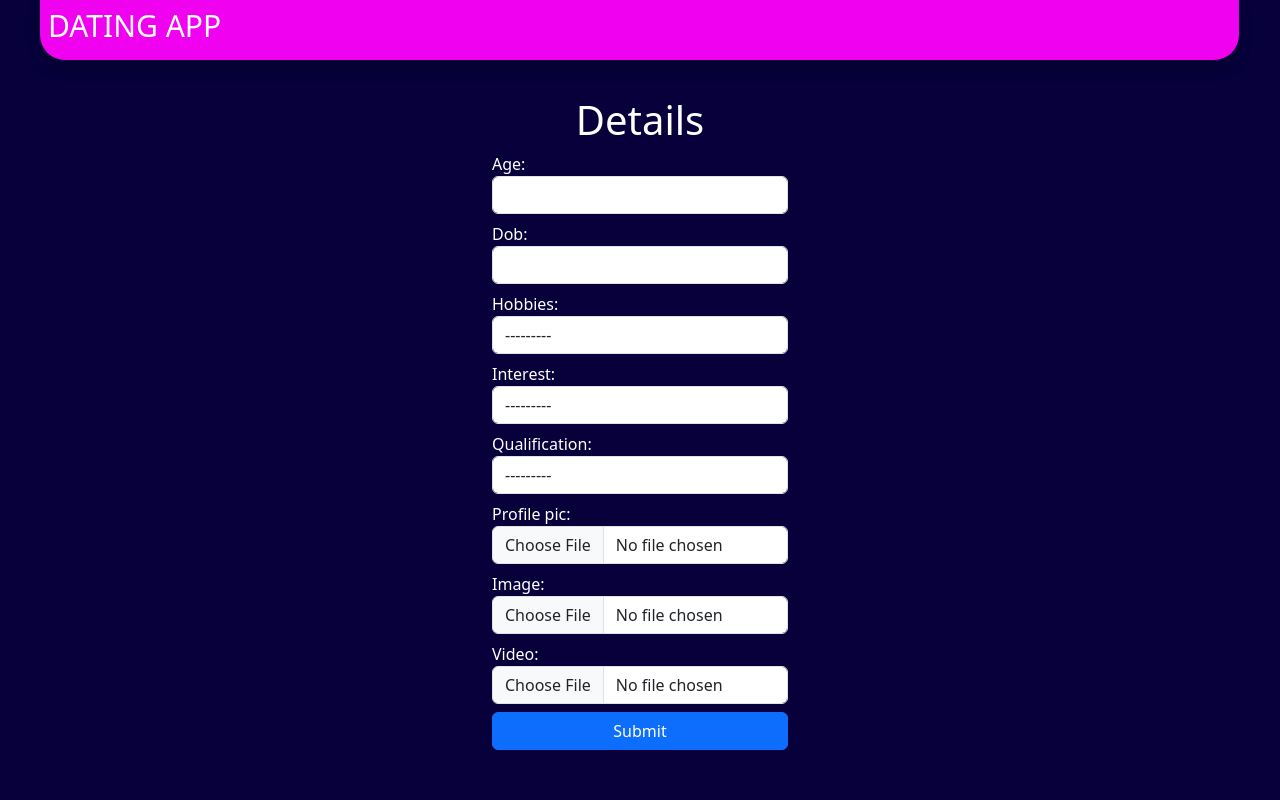
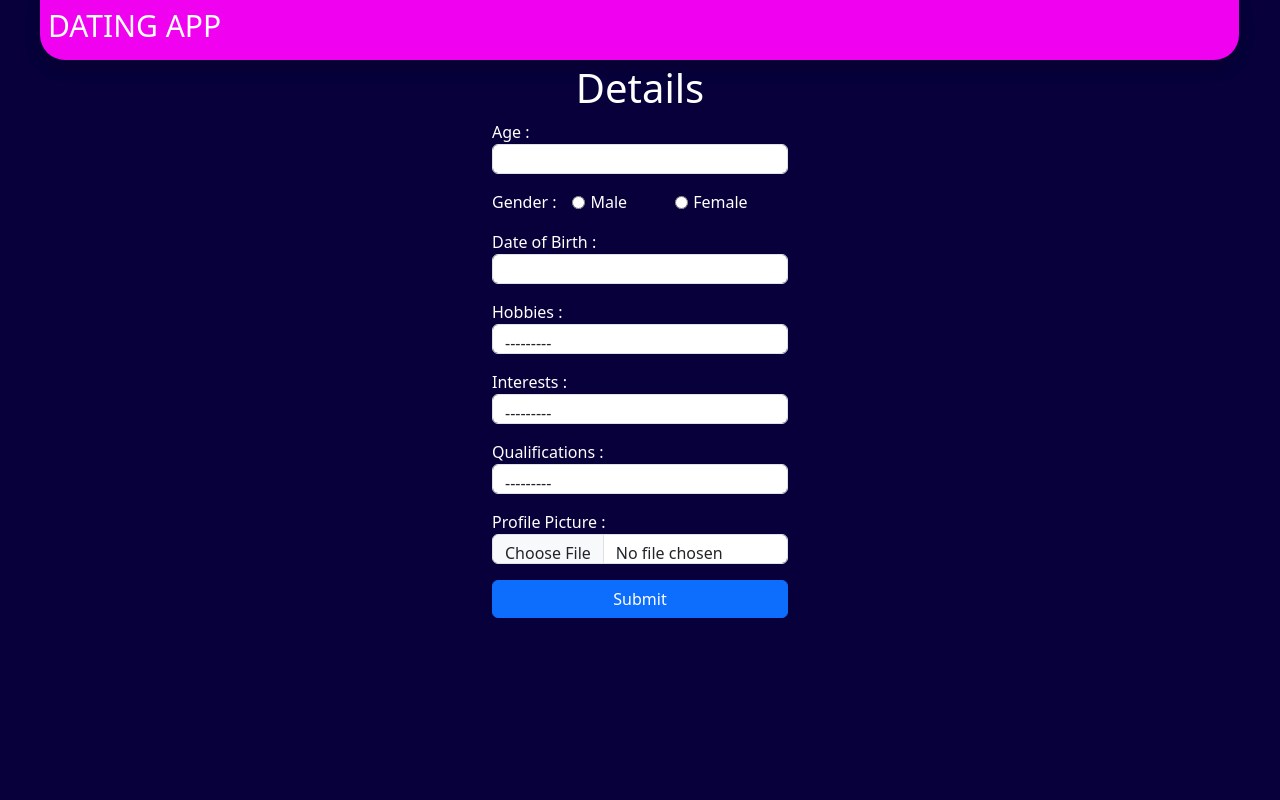
Before and after one commit to Soorajappu/Datingwebsite, a Django app: page /details/ in a window 1280 px wide. Run offline with Django 5.2, Linux system fonts and the light colour scheme; data that the repository does not hold is empty.

Commit message:
modified dating app

```diff
--- a/DatingApp/Dating/forms.py
+++ b/DatingApp/Dating/forms.py
@@ -1,5 +1,10 @@
 from django import forms
-from .models import User, PersonalDetails, ProfileMultPic, Videos, Hobbies, Interests, Employee, Employer, JobSeeker
+from .models import User, PersonalDetails, Hobbies, Interests, Employee, Employer, JobSeeker
+
+GENDER_CHOICES = [
+        ('M', 'Male'),
+        ('F', 'Female'),
+    ]
 
 class UserCreateForm(forms.ModelForm):
 
@@ -14,32 +19,27 @@ class UserCreateForm(forms.ModelForm):
 
 
 class PersonalDetailsForm(forms.ModelForm):
+    gender = forms.ChoiceField(choices=GENDER_CHOICES, widget=forms.RadioSelect(attrs={'class': 'radio-btn gap-5'}))
+
     class Meta:
         model = PersonalDetails
-        fields = ['age', 'dob', 'hobbies', 'interest', 'qualification', 'profile_pic']
+        fields = ['age', 'gender', 'dob', 'hobbies', 'interest', 'qualification', 'profile_pic']
+        labels ={
+            'age': 'Age',
+            'gender': 'Gender',
+            'dob': 'Date of Birth',
+            'hobbies': 'Hobbies',
+            'interest': 'Interests',
+            'qualification': 'Qualifications',
+            'profile_pic': 'Profile Picture',
+        }
         widgets = {
-            'age': forms.NumberInput(attrs={'class': 'form-control', 'style':'height: 30px;', 'style':'margin-bottom: -8px;'}),
-            'dob': forms.DateInput(attrs={'class': 'form-control', 'style':'height: 30px;', 'style':'margin-bottom: -8px;'}),
-            'hobbies': forms.Select(attrs={'class': 'form-control', 'style':'height: 30px;', 'style':'margin-bottom: -8px;'}),
-            'interest': forms.Select(attrs={'class': 'form-control', 'style':'height: 30px;', 'style':'margin-bottom: -8px;'}),
-            'qualification': forms.Select(attrs={'class': 'form-control', 'style':'height: 30px;', 'style':'margin-bottom: -8px;'}),
-            'profile_pic': forms.FileInput(attrs={'class': 'form-control', 'style':'height: 30px;', 'style':'margin-bottom: -8px;'}),
-        }
-
-class ImageForm(forms.ModelForm):
-    class Meta:
-        model = ProfileMultPic
-        fields = ['image']
-        widgets={
-            'image': forms.FileInput(attrs={'class': 'form-control', 'style':'height: 30px;', 'style':'margin-bottom: -8px;'}),
-        }
-
-class VideoForm(forms.ModelForm):
-    class Meta:
-        model = Videos
-        fields = ['video']
-        widgets={
-            'video': forms.FileInput(attrs={'class': 'form-control', 'style':'height: 30px;', 'style':'margin-bottom: -8px;'}),
+            'age': forms.NumberInput(attrs={'class': 'form-control h-30'}),
+            'dob': forms.DateInput(attrs={'class': 'form-control h-30'}),
+            'hobbies': forms.Select(attrs={'class': 'form-control h-30'}),
+            'interest': forms.Select(attrs={'class': 'form-control h-30'}),
+            'qualification': forms.Select(attrs={'class': 'form-control h-30'}),
+            'profile_pic': forms.FileInput(attrs={'class': 'form-control h-30'}),
         }
 
 
@@ -48,9 +48,9 @@ class EmployeeForm(forms.ModelForm):
         model = Employee
         fields = ['company_name', 'designation', 'location']
         widgets={
-            'company_name': forms.TextInput(attrs={'class': 'form-control', 'style':'height: 30px;', 'style':'margin-bottom: -8px;'}),
-            'designation': forms.TextInput(attrs={'class': 'form-control', 'style':'height: 30px;', 'style':'margin-bottom: -8px;'}),
-            'location': forms.TextInput(attrs={'class': 'form-control', 'style':'height: 30px;', 'style':'margin-bottom: -8px;'}),
+            'company_name': forms.TextInput(attrs={'class': 'form-control h-30'}),
+            'designation': forms.TextInput(attrs={'class': 'form-control h-30'}),
+            'location': forms.TextInput(attrs={'class': 'form-control h-30'}),
         }
 
 class EmployerForm(forms.ModelForm):
@@ -58,9 +58,9 @@ class EmployerForm(forms.ModelForm):
         model = Employer
         fields = ['company_name', 'designation', 'location']
         widgets={
-            'company_name': forms.TextInput(attrs={'class': 'form-control', 'style':'height: 30px;', 'style':'margin-bottom: -8px;'}),
-            'designation': forms.TextInput(attrs={'class': 'form-control', 'style':'height: 30px;', 'style':'margin-bottom: -8px;'}),
-            'location': forms.TextInput(attrs={'class': 'form-control', 'style':'height: 30px;', 'style':'margin-bottom: -8px;'}),
+            'company_name': forms.TextInput(attrs={'class': 'form-control h-30'}),
+            'designation': forms.TextInput(attrs={'class': 'form-control h-30'}),
+            'location': forms.TextInput(attrs={'class': 'form-control h-30'}),
         }
 
 
--- a/DatingApp/Dating/models.py
+++ b/DatingApp/Dating/models.py
@@ -36,8 +36,14 @@ class Qualifications(models.Model):
 
 
 class PersonalDetails(models.Model):
+    GENDER_CHOICES = [
+        ('M', 'Male'),
+        ('F', 'Female'),
+        ('O', 'Other'),
+    ]
     id = models.AutoField(primary_key=True)
     age = models.IntegerField()
+    gender = models.CharField(max_length=1, choices=GENDER_CHOICES)
     dob = models.DateField()
     hobbies = models.ForeignKey(Hobbies, on_delete=models.CASCADE)
     interest = models.ForeignKey(Interests, on_delete=models.CASCADE)
@@ -47,23 +53,6 @@ class PersonalDetails(models.Model):
     def __str__(self):
         return f"Personal Details of {self.id}"
 
-
-class ProfileMultPic(models.Model):
-    id = models.AutoField(primary_key=True)
-    personal_detail = models.ForeignKey(PersonalDetails, related_name='images', on_delete=models.CASCADE)
-    image = models.ImageField(upload_to='personal_images/', blank=True, null=True)
-
-    def __str__(self):
-        return f"Image {self.id} for Personal Detail {self.personal_detail.id}"
-
-
-class Videos(models.Model):
-    id = models.AutoField(primary_key=True)
-    personal_detail = models.ForeignKey(PersonalDetails, related_name='videos', on_delete=models.CASCADE)
-    video = models.FileField(upload_to='reels_video/', blank=True, null=True)
-
-    def __str__(self):
-        return f"Video {self.id} for Personal Detail {self.personal_detail.id}"
 
 
 class Employee(models.Model):
--- a/DatingApp/Dating/templates/dating/personal_details.html
+++ b/DatingApp/Dating/templates/dating/personal_details.html
@@ -1,17 +1,42 @@
 {% extends "shared/base.html" %}
 {% load static %}
 {% block content %}
-    <div class="container-fluid mt-7">
+    <div class="container-fluid mt-5">
         <div class="row mb-5">
             <div class="col"></div>
             <div class="col-3 mt-3">
                 <h1 class='title-detail text-center'>Details</h1>
                 <form method="post" enctype="multipart/form-data">
                     {% csrf_token %}
-                    {{ detail_form.as_p }}
-                    {{ image_form.as_p }}
-                    {{ video_form.as_p }}
-                    <div class='d-grid'>
+                    <div class="mb-3">
+                        <label for="age" >{{ detail_form.age.label }} :</label>
+                        {{ detail_form.age }}
+                    </div>
+                    <div class="mb-3 radio-btn gap-3">
+                        <label for="gender">{{ detail_form.gender.label }} :</label>
+                        <div>{{ detail_form.gender }}</div>
+                    </div>
+                    <div class="mb-3">
+                        <label for="dob">{{ detail_form.dob.label }} :</label>
+                        {{ detail_form.dob }}
+                    </div>
+                    <div class="mb-3">
+                        <label for="hobbies">{{ detail_form.hobbies.label }} :</label>
+                        {{ detail_form.hobbies }}
+                    </div>
+                    <div class="mb-3">
+                        <label for="interest">{{ detail_form.interest.label }} :</label>
+                        {{ detail_form.interest }}
+                    </div>
+                    <div class="mb-3">
+                        <label for="qualification">{{ detail_form.qualification.label }} :</label>
+                        {{ detail_form.qualification }}
+                    </div>
+                    <div class="mb-3">
+                        <label for="profile_pic">{{ detail_form.profile_pic.label }} :</label>
+                        {{ detail_form.profile_pic }}
+                    </div>
+                    <div class='d-grid '>
                         <button type="submit" class="btn btn-primary">Submit</button>
                     </div>
                 </form>
--- a/DatingApp/Dating/views.py
+++ b/DatingApp/Dating/views.py
@@ -1,6 +1,6 @@
 from django.shortcuts import render
 from django.views.generic import CreateView
-from .forms import UserCreateForm,PersonalDetailsForm,ImageForm,VideoForm,EmployeeForm,EmployerForm,JobSeekerForm
+from .forms import UserCreateForm,PersonalDetailsForm,EmployeeForm,EmployerForm,JobSeekerForm
 from django.urls import reverse_lazy
 from django.views.generic import TemplateView
 
@@ -37,6 +37,4 @@ class DetailCreateView(TemplateView):
     def get_context_data(self, **kwargs):
         context = super().get_context_data(**kwargs)
         context['detail_form'] = PersonalDetailsForm()
-        context['image_form'] = ImageForm()
-        context['video_form'] = VideoForm()
         return context
--- a/DatingApp/static/css/style.css
+++ b/DatingApp/static/css/style.css
@@ -23,3 +23,22 @@ nav{
     border-bottom-left-radius: 25px;
     border-bottom-right-radius: 25px;
 }
+
+/* styles.css */
+.radio-btn{
+    display: flex;
+}
+
+.radio-btn label{
+    display: flex;
+    align-items: center;
+    cursor: pointer;
+}
+
+.radio-btn input{
+    margin-right: 5px;
+}
+
+.h-30{
+    height: 30px;
+}
```
